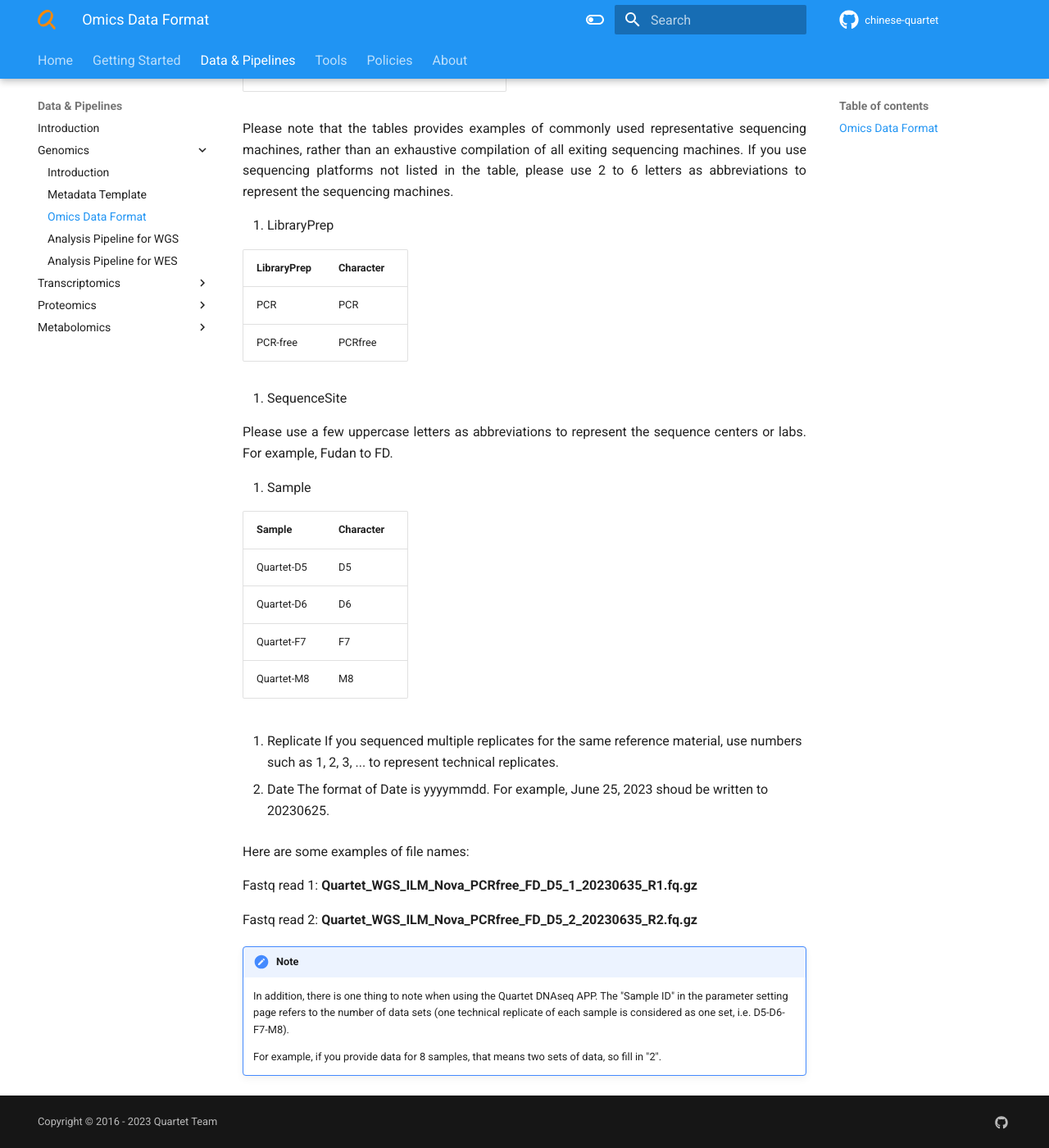
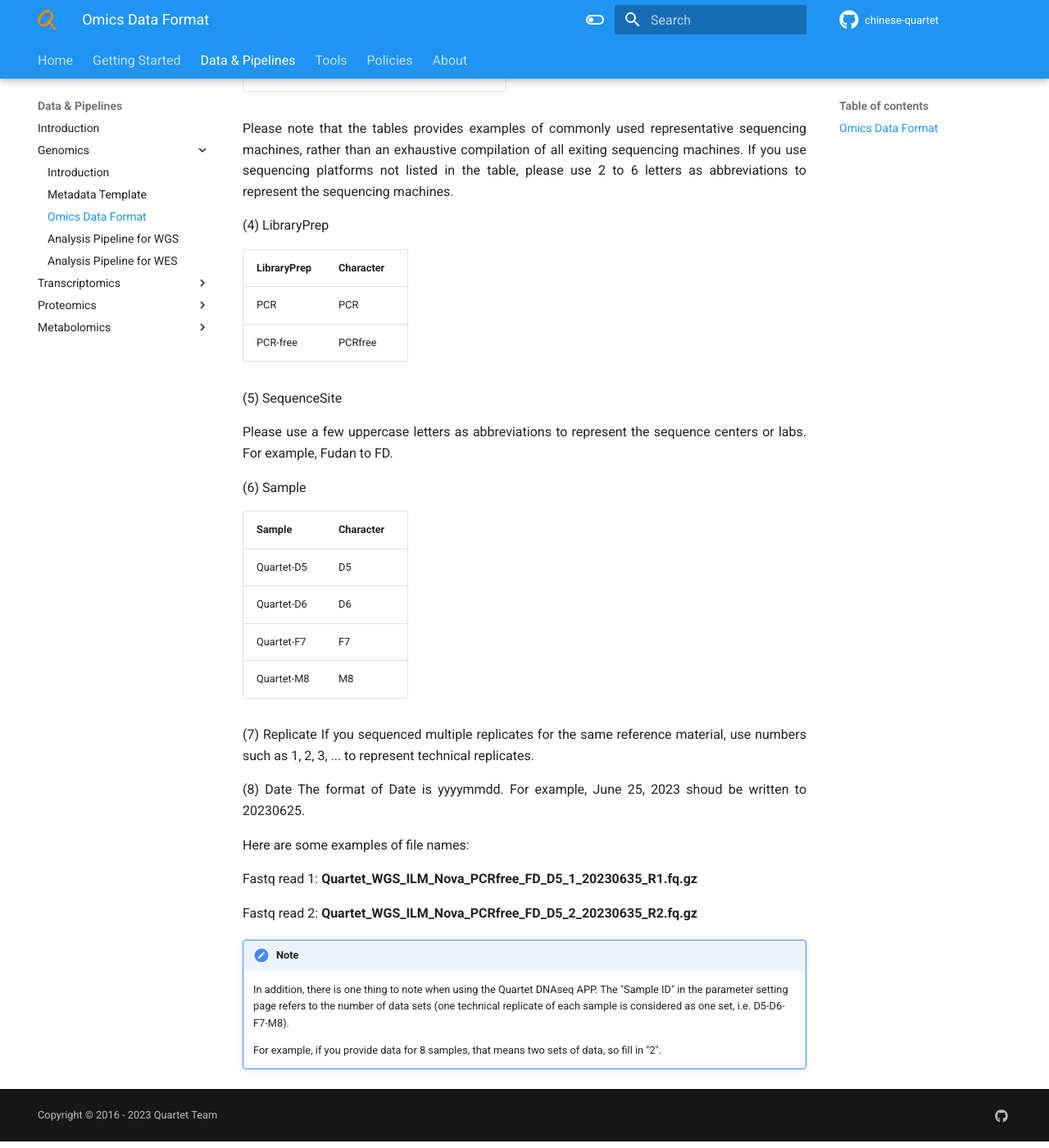
Before and after one commit to chinese-quartet/docs.chinese-quartet.org, an MkDocs documentation site: the page built from docs/data_pipelines/genomics/omics_data_format.md, in a window 1280 px wide and 1400 px high, scrolled down 1744 px. Shown: the whole window at 82% size. Built offline with MkDocs 1.6.1 and Material for MkDocs 9.7.7, drawn with Linux system fonts in a browser that asks for light colours; a script that is not in the unit is left out; comment, search, counter and statistics services are not loaded; some of the changed text lies outside the part shown.

Commit message:
Update omics_data_format.md
fixed the serial number

```diff
--- a/docs/data_pipelines/genomics/omics_data_format.md
+++ b/docs/data_pipelines/genomics/omics_data_format.md
@@ -10,14 +10,14 @@ We suggest to standardize the file names of updated data files as follows:
 
 **Quartet_Omics_SequencePlatform_SequenceMachine_LibraryPrep_SequenceSite_Sample_Replicate_Date_R1/R2.fastq/fq.gz**
 
-1. Omics
+(1) Omics
 
 | Omics type  | Character |
 | :---------- | :-------- |
 | DNA WGS     | WGS       |
 | DNA WES     | WES       |
 
-2. SequencePlatform
+(2) SequencePlatform
 
 | Platform    | Character |
 | :---------- | :-------- |
@@ -28,7 +28,7 @@ We suggest to standardize the file names of updated data files as follows:
 
 Please note that the tables provides examples of commonly used representative sequencing platforms, rather than an exhaustive compilation of all exiting sequencing platforms. If you use sequencing platforms not listed in the table, please use 2 to 6 letters as abbreviations to represent the sequencing platforms.
 
-3. SequenceMachine
+(3) SequenceMachine
 
 | Platform    | Machine       | Character  |
 |:----------- | :-------------| :----------|
@@ -47,18 +47,18 @@ Please note that the tables provides examples of commonly used representative se
 
 Please note that the tables provides examples of commonly used representative sequencing machines, rather than an exhaustive compilation of all exiting sequencing machines. If you use sequencing platforms not listed in the table, please use 2 to 6 letters as abbreviations to represent the sequencing machines.
 
-4. LibraryPrep
+(4) LibraryPrep
 
 | LibraryPrep | Character     |
 |:----------- | :-------------|
 | PCR         | PCR           |
 | PCR-free    | PCRfree       |
 
-5. SequenceSite
+(5) SequenceSite
 
 Please use a few uppercase letters as abbreviations to represent the sequence centers or labs. For example, Fudan to FD.
 
-6. Sample
+(6) Sample
 
 | Sample      | Character |
 | :---------- | :-------- |
@@ -67,10 +67,10 @@ Please use a few uppercase letters as abbreviations to represent the sequence ce
 | Quartet-F7  | F7        |
 | Quartet-M8  | M8        |
 
-7. Replicate
+(7) Replicate
 If you sequenced multiple replicates for the same reference material, use numbers such as 1, 2, 3, ... to represent technical replicates.
 
-8. Date
+(8) Date
 The format of Date is yyyymmdd. For example, June 25, 2023 shoud be written to 20230625.
 
 Here are some examples of file names:
```
